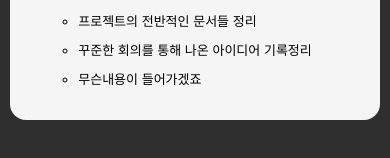
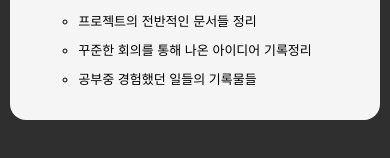
Before and after one commit to limdumb/Portfolio_LimDumb, a Next.js app: page /archive in a window 390 px wide. Shown: the part 854-1012 px from the top of the page. Built offline with nearby package versions, Linux system fonts and the light colour scheme; a web font is replaced by a local one.

Commit message:
refact: 모바일 디자인 수정 및 Archive 노션 수정

```diff
--- a/src/components/common/archive/ArchiveBox.tsx
+++ b/src/components/common/archive/ArchiveBox.tsx
@@ -91,7 +91,7 @@ const ArchiveContents = (category: ArchiveBoxPropsType["category"]) => {
           <b>프로젝트 문서모음 및 일정정리</b>
           <li>프로젝트의 전반적인 문서들 정리</li>
           <li>꾸준한 회의를 통해 나온 아이디어 기록정리</li>
-          <li>무슨내용이 들어가겠죠</li>
+          <li>공부중 경험했던 일들의 기록물들</li>
         </ul>
       );
   }
--- a/src/components/common/project/NavigateBox.tsx
+++ b/src/components/common/project/NavigateBox.tsx
@@ -31,6 +31,12 @@ const NavigateBoxContainer = styled.div`
       width: 45%;
       display: flex;
     }
+
+    & > a > h2 {
+      font-size: 15px;
+      display: flex;
+      align-items: center;
+    }
   }
 `;
 
```
